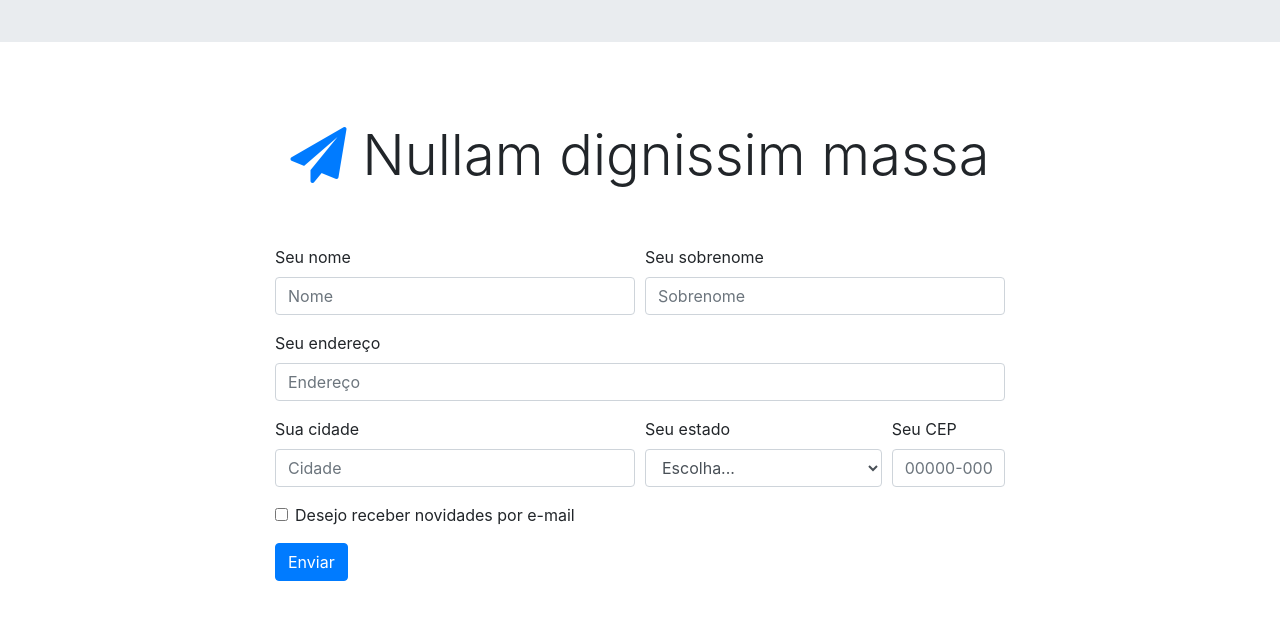
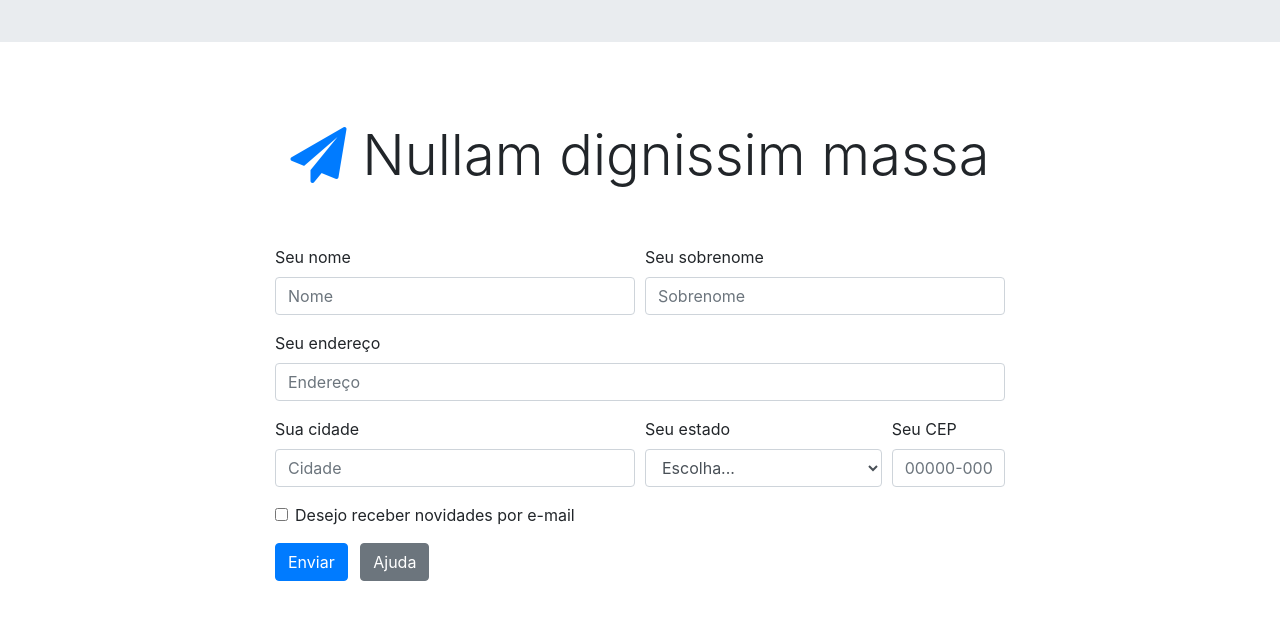
Before and after one commit to franciscojsc/curso-site-com-bootstrap-4, a website: page src/index.html in a window 1280 px wide. Shown: the part 2372-2991 px from the top of the page. Drawn offline with nearby package versions, Linux system fonts and the light colour scheme.

Commit message:
Crie alerta de texto utilizando o Popover

```diff
--- a/src/index.html
+++ b/src/index.html
@@ -808,6 +808,10 @@
 
               <button type="submit" class="btn btn-primary">Enviar</button>
 
+              <a tabindex="0" class="btn btn-secondary ml-2" role="button" data-toggle="popover" data-placement="right"
+                data-trigger="focus" title="Sollicitudin egestas"
+                data-content="Aliquam dignissim, elit non venenatis maximus, magna lectus scelerisque nisl, ac scelerisque purus diam malesuada quam">Ajuda</a>
+
             </div>
 
           </div>
@@ -825,6 +829,8 @@
   <script src="./node_modules/jquery/dist/jquery.js"></script>
   <script src="./node_modules/popper.js/dist/umd/popper.js"></script>
   <script src="./node_modules/bootstrap/dist/js/bootstrap.js"></script>
+
+  <script src="./js/script.js"></script>
 </body>
 
 </html>
--- /dev/null
+++ b/src/js/script.js
@@ -0,0 +1,3 @@
+$(function () {
+  $('[data-toggle="popover"]').popover()
+})
```
